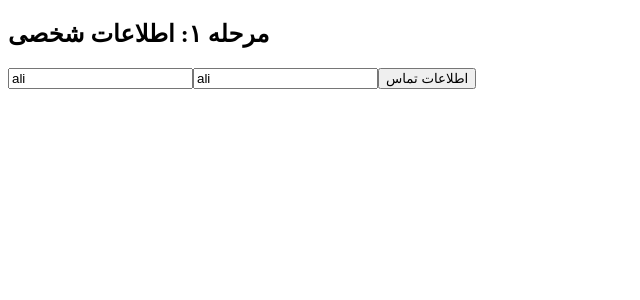
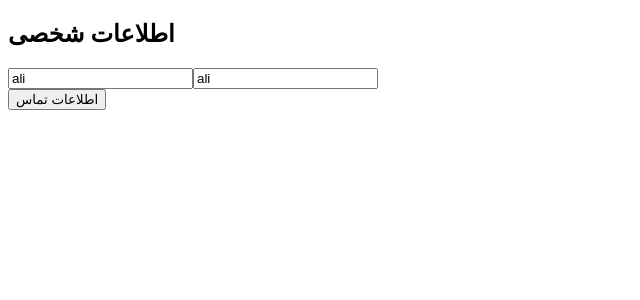
Before and after one commit to EbrahimiPouya/amitis-form, a React (Vite) app: page / in a window 1280 px wide. Shown: the top 300 px of the page, without its empty margins (0-640 px from the left). Built offline with nearby package versions, Linux system fonts and the light colour scheme.

Commit message:
feat: add step layout component

```diff
--- a/src/pages/createUser/ui/PersonalInfoStep.tsx
+++ b/src/pages/createUser/ui/PersonalInfoStep.tsx
@@ -1,6 +1,7 @@
 import {IUser} from "../../../entities/user.ts";
 import {ChangeEvent} from "react";
 import {getTextFromEvent} from "../../../shared/util/text.ts";
+import StepLayout from "./StepLayout.tsx";
 
 interface IComponentProps{
     user: IUser;
@@ -14,7 +15,13 @@ const PersonalInfoStep = ({user}: IComponentProps) => {
 
     return (
         <div>
-            <h2>مرحله ۱: اطلاعات شخصی</h2>
+            <StepLayout
+                title={'اطلاعات شخصی'}
+                hasNext={true}
+                nextLabel={'اطلاعات تماس'}
+                onNext={()=>{}}
+                >
+                <div >
                     <input
                         type="text"
                         placeholder="نام"
@@ -27,7 +34,9 @@ const PersonalInfoStep = ({user}: IComponentProps) => {
                         value={user.family}
                         onChange={onChange}
                     />
-            <button>اطلاعات تماس</button>
+                </div>
+
+            </StepLayout>
         </div>
     );
 };
--- /dev/null
+++ b/src/pages/createUser/ui/StepLayout.tsx
@@ -0,0 +1,26 @@
+import * as React from "react";
+
+interface IComponentProps{
+    title : string;
+    children : React.ReactNode;
+    hasPrev?: boolean;
+    hasNext?: boolean;
+    prevLabel?: string;
+    nextLabel?: string;
+    onPrev?: ()=>void;
+    onNext?: ()=>void;
+}
+
+const StepLayout = ({
+                        title, children, hasPrev, hasNext, prevLabel, nextLabel, onPrev, onNext
+                    }: IComponentProps) => (
+    <div>
+        <h2>{title}</h2>
+        {children}
+        <div>
+            {hasPrev && <button onClick={onPrev}>{prevLabel}</button>}
+            {hasNext && <button onClick={onNext}>{nextLabel}</button>}
+        </div>
+    </div>
+);
+export default StepLayout;
```
Also changed, not shown: src/pages/createUser/ui/ContactInfoStep.tsx (+11 -3 lines), src/pages/createUser/ui/JobInfoStep.tsx (+8 -2 lines). Lines whose indentation alone changed are shown as unchanged.
